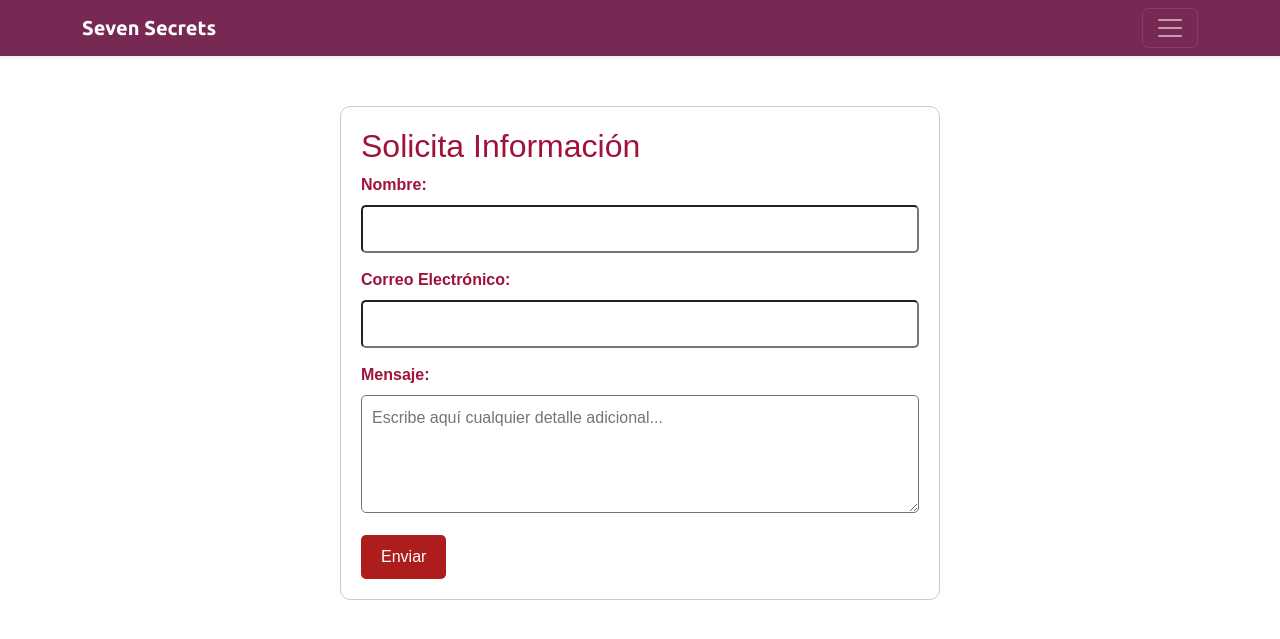
After one commit to A-Jcaso/sevensecretsBootstrap, a Flask app: page /contacts in a window 1280 px wide. The commit adds this page. Shown: the top 639 px of the page. Run offline with Flask 3, Linux system fonts and the light colour scheme; some libraries are stand-ins or nearby versions.

Commit message:
Agregado contactos y wahtsapp

```diff
--- a/app.py
+++ b/app.py
@@ -43,5 +43,9 @@ def send_email():
         send_email_function(subject, body)
     return redirect(url_for('booking'))
 
+@app.route("/contacts")
+def contacts():
+    return render_template("contacts.html")
+
 if __name__=='__main__':
     app.run(debug = True)
--- /dev/null
+++ b/templates/contacts.html
@@ -0,0 +1,107 @@
+<!DOCTYPE html>
+<html lang="es">
+<head>
+    <meta charset="UTF-8">
+    <meta name="viewport" content="width=device-width, initial-scale=1.0">
+    <link rel="stylesheet" href="https://cdn.jsdelivr.net/npm/bootswatch@5.3.0/dist/united/bootstrap.min.css">
+    <title>Solicita Información</title>
+    <style>
+        .appointment-form {
+            max-width: 600px;
+            margin: 50px auto;
+            padding: 20px;
+            border: 1px solid #ccc;
+            border-radius: 10px;
+            background-color: #fff;
+            font-family: Arial, sans-serif;
+            color: rgb(159, 19, 59);
+        }
+        .appointment-form label {
+            display: block;
+            margin-bottom: 8px;
+            font-weight: bold;
+            color: ;
+        }
+        .appointment-form input,
+        .appointment-form textarea {
+            width: 100%;
+            padding: 10px;
+            margin-bottom: 15px;
+            border: 1px solidrgb(135, 150, 167);
+            border-radius: 5px;
+        }
+        .appointment-form button {
+            display: inline-block;
+            padding: 10px 20px;
+            background-color:rgb(173, 29, 29);
+            color: white;
+            border: none;
+            border-radius: 5px;
+            cursor: pointer;
+        }
+        .appointment-form button:hover {
+            background-color:rgb(101, 10, 10);
+        }
+    </style>
+    <script>
+        function sendToWhatsApp() {
+            const name = document.getElementById('name').value;
+            const email = document.getElementById('email').value;
+            const message = document.getElementById('message').value;
+
+            const whatsappMessage = `Nombre: ${name}\nCorreo Electrónico: ${email}\nMensaje: ${message}`;
+            const whatsappUrl = `https://api.whatsapp.com/send?phone=986065598&text=${encodeURIComponent(whatsappMessage)}`;
+
+            window.open(whatsappUrl, 'https://wa.me/qr/W6JPGUBPI2O6I1');
+        }
+    </script>
+</head>
+<header data-bs-theme="dark">
+    <div class="collapse text-bg-dark" id="navbarHeader">
+      <div class="container">
+        <div class="row">
+          <div class="col-sm-8 col-md-7 py-4">
+            <h4>About</h4>
+            <p class="text-body-secondary">Add some information about the album below, the author, or any other background context. Make it a few sentences long so folks can pick up some informative tidbits. Then, link them off to some social networking sites or contact information.</p>
+          </div>
+          <div class="col-sm-4 offset-md-1 py-4">
+            <h4>Contact</h4>
+            <ul class="list-unstyled">
+              <li><a href="#" class="text-white">Follow on X</a></li>
+              <li><a href="#" class="text-white">Like on Facebook</a></li>
+              <li><a href="#" class="text-white">Email me</a></li>
+            </ul>
+          </div>
+        </div>
+      </div>
+    </div>
+    <div class="navbar navbar-dark bg-dark shadow-sm">
+      <div class="container">
+        <a href="/" class="navbar-brand d-flex align-items-center">
+          <strong>Seven Secrets</strong>
+        </a>
+        <button class="navbar-toggler" type="button" data-bs-toggle="collapse" data-bs-target="#navbarHeader" aria-controls="navbarHeader" aria-expanded="false" aria-label="Toggle navigation">
+          <span class="navbar-toggler-icon"></span>
+        </button>
+      </div>
+    </div>
+</header>
+<body style="background-color:rgb(255, 255, 255);">
+    <div class="appointment-form">
+        <h2>Solicita Información</h2>
+        <form onsubmit=sendToWhatsApp(); return false;>
+            <label for="name">Nombre:</label>
+            <input type="text" id="name" name="name" required>
+
+            <label for="email">Correo Electrónico:</label>
+            <input type="email" id="email" name="email" required>
+
+            <label for="message">Mensaje:</label>
+            <textarea id="message" name="message" rows="4" placeholder="Escribe aquí cualquier detalle adicional..."></textarea>
+
+            <button type="submit">Enviar</button>
+        </form>
+    </div>
+
+</body>
+</html>
--- a/templates/detail.html
+++ b/templates/detail.html
@@ -15,7 +15,7 @@
                 <p class="card-text">{{ service.detail }}</p>
                 <div class="text-center">
                     <a href="/booking" class="btn btn-danger mt-3">Reserva tu cita</a>
-                    <a href="#" class="btn btn-outline-secondary mt-3">Contáctanos</a>
+                    <a href="/contacts" class="btn btn-outline-secondary mt-3">Contáctanos</a>
                     <a href="/" class="btn btn-outline-primary mt-3">Volver al catálogo</a>
                 </div>
             </div>
```
Also changed, not shown: templates/booking.html (+13 -6 lines), templates/home.html (+6 -38 lines).
